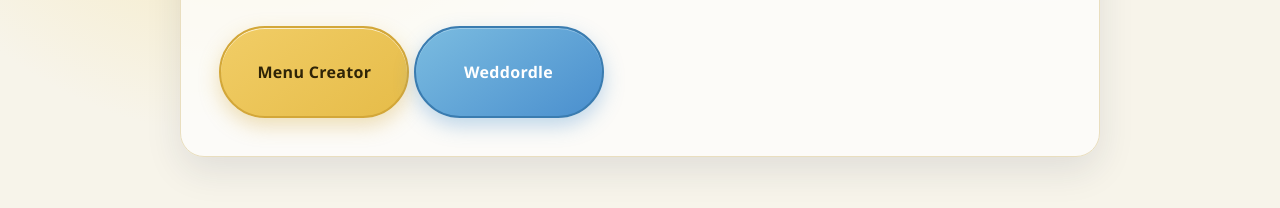
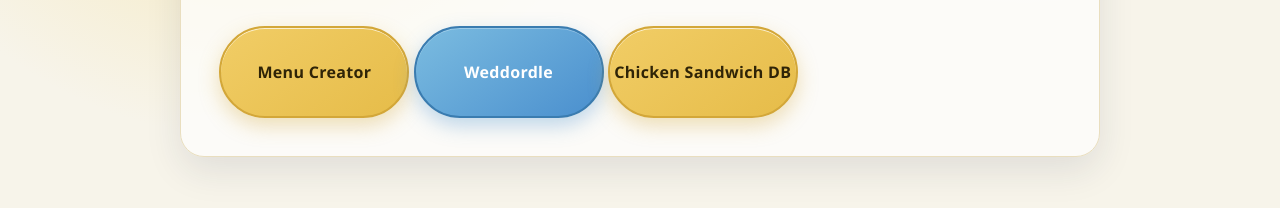
Before and after one commit to APico23/Portfolio, a plain HTML site: page index.html in a window 1280 px wide. Shown: the part 444-652 px from the top of the page. Drawn offline with Linux system fonts and the light colour scheme.

Commit message:
Add files via upload

```diff
--- a/index.html
+++ b/index.html
@@ -107,6 +107,7 @@
       <div class="bubble-row">
         <a class="bubble" href="MenuCreator/planner.html#data">Menu Creator</a>
         <a class="bubble bubble-wedding" href="Weddordle/weddordle.html">Weddordle</a>
+        <a class="bubble" href="ChickenSandwichDB/master.html">Chicken Sandwich DB</a>
       </div>
     </main>
   </body>
```
